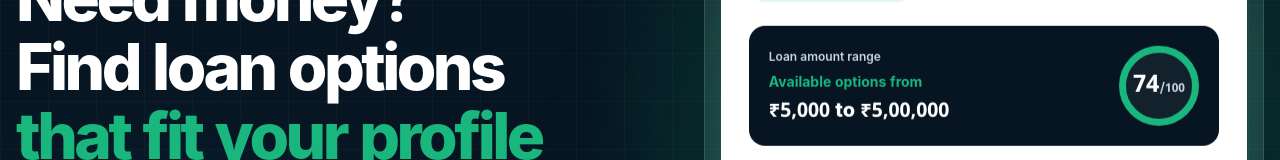
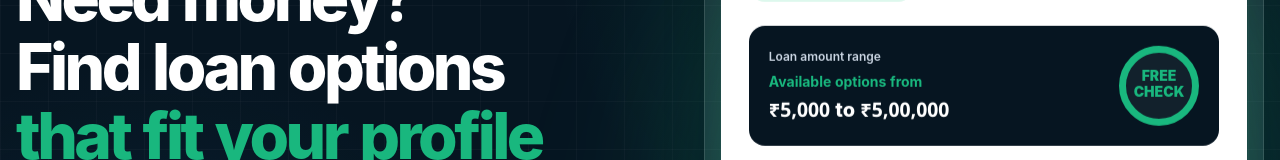
Before and after one commit to dy1391996-sketch/vp-loan-connect, a Next.js app: page / in a window 1280 px wide. Shown: the part 268-428 px from the top of the page. Built offline with nearby package versions, Linux system fonts and the light colour scheme; no server answers.

Commit message:
Remove confusing sample score badge

```diff
--- a/src/app/page.tsx
+++ b/src/app/page.tsx
@@ -143,7 +143,7 @@ export default function HomePage() {
                     <p className="mt-1 text-xl font-extrabold">₹5,000 to ₹5,00,000</p>
                   </div>
                   <div className="grid h-20 w-20 shrink-0 place-items-center rounded-full border-[7px] border-brand-500 bg-white/5">
-                    <span className="text-2xl font-black">74<span className="text-xs text-slate-300">/100</span></span>
+                    <span className="text-center text-sm font-black leading-4 text-brand-500">FREE<br />CHECK</span>
                   </div>
                 </div>
                 <div className="mt-4 grid gap-3 sm:grid-cols-2">
```
